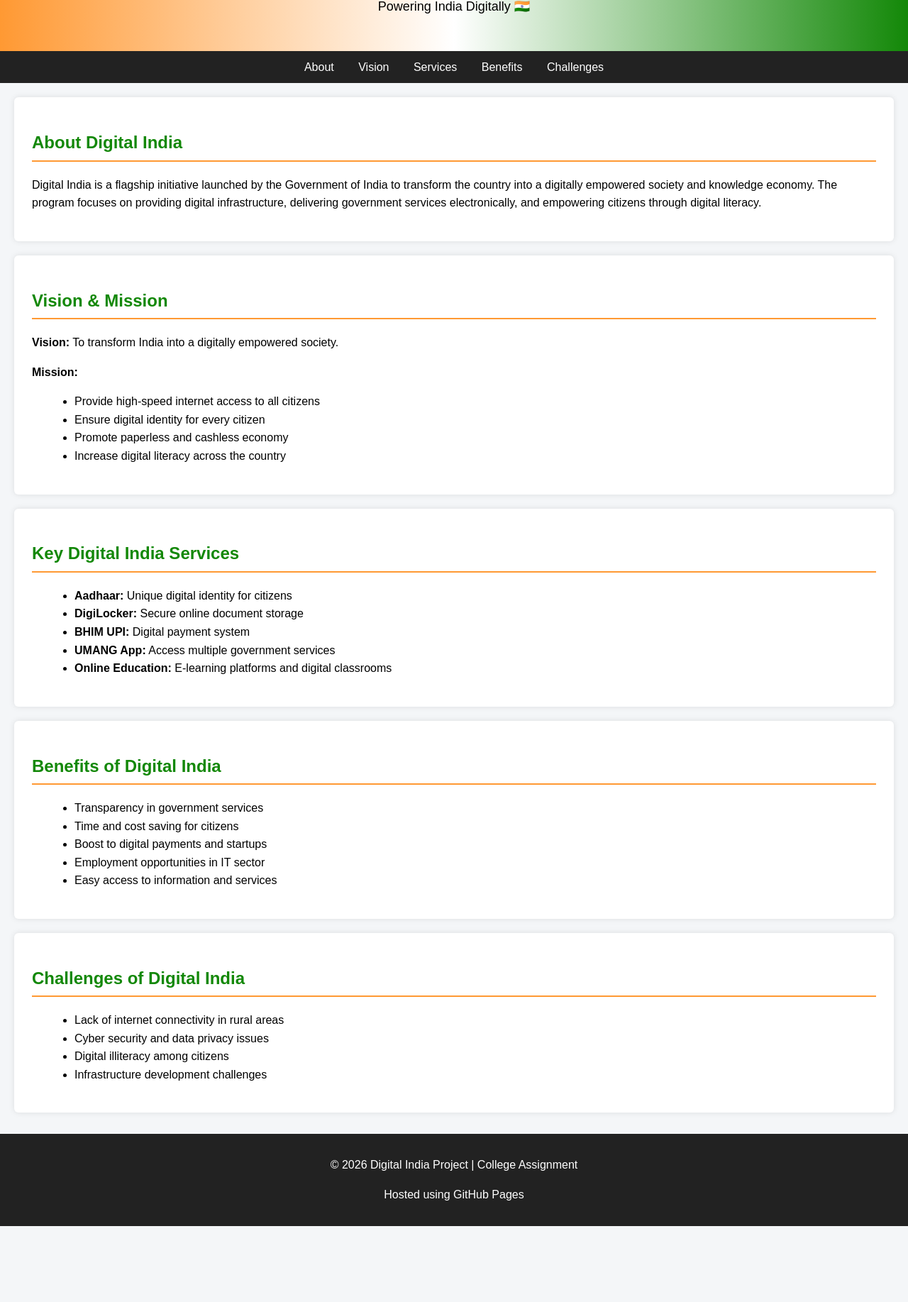
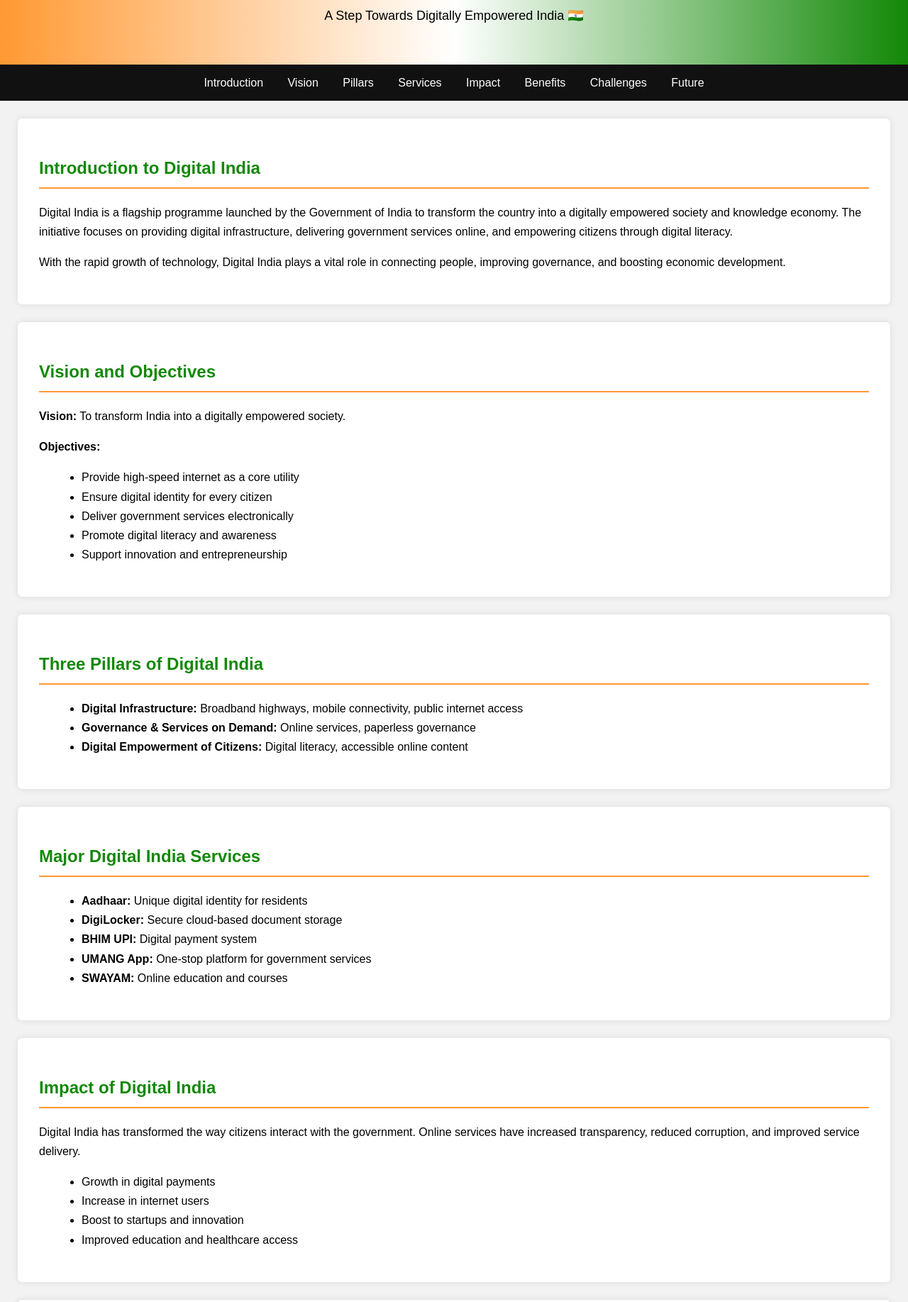
Before and after one commit to rawatanshul0007/rawatanshul0007.github.io, a plain HTML site: page index.html in a window 1280 px wide. Shown: the part 109-1944 px from the top of the page at 71% size. Before the commit the page ends 1837 px from the top, so only its background shows below. Drawn offline with Linux system fonts and the light colour scheme.

Commit message:
Update index.html

```diff
--- a/index.html
+++ b/index.html
@@ -6,159 +6,184 @@
 <meta name="viewport" content="width=device-width, initial-scale=1.0">
 
 <style>
-    body {
-      margin: 0;
+body{
+  margin:0;
   font-family: Arial, Helvetica, sans-serif;
-      background-color: #f4f6f8;
-      line-height: 1.6;
+  background:#f2f2f2;
+  line-height:1.7;
 }
 
-    /* Header */
-    header {
-      background: linear-gradient(to right, #ff9933, #ffffff, #138808);
-      text-align: center;
-      padding: 30px 15px;
+/* HEADER */
+header{
+  background: linear-gradient(to right,#ff9933,#ffffff,#138808);
+  text-align:center;
+  padding:35px 15px;
+}
+header h1{
+  font-size:42px;
+  margin:0;
+}
+header p{
+  font-size:18px;
+  margin-top:10px;
 }
 
-    header h1 {
-      margin: 0;
-      font-size: 40px;
-      color: #000;
+/* NAVBAR */
+nav{
+  background:#111;
+  text-align:center;
+  padding:12px;
+}
+nav a{
+  color:#fff;
+  text-decoration:none;
+  margin:0 15px;
+  font-size:16px;
+}
+nav a:hover{
+  text-decoration:underline;
 }
 
-    header p {
-      margin-top: 10px;
-      font-size: 18px;
+/* SECTIONS */
+section{
+  background:#fff;
+  margin:25px;
+  padding:30px;
+  border-radius:6px;
+  box-shadow:0 0 10px rgba(0,0,0,0.1);
+}
+section h2{
+  color:#138808;
+  border-bottom:2px solid #ff9933;
+  padding-bottom:6px;
+}
+ul{
+  margin-left:20px;
 }
 
-    /* Navigation */
-    nav {
-      background: #222;
-      padding: 10px;
-      text-align: center;
-    }
-
-    nav a {
-      color: white;
-      text-decoration: none;
-      margin: 0 15px;
-      font-size: 16px;
-    }
-
-    nav a:hover {
-      text-decoration: underline;
-    }
-
-    /* Section */
-    section {
-      background: #ffffff;
-      margin: 20px;
-      padding: 25px;
-      border-radius: 6px;
-      box-shadow: 0 0 8px rgba(0,0,0,0.1);
-    }
-
-    section h2 {
-      color: #138808;
-      border-bottom: 2px solid #ff9933;
-      padding-bottom: 5px;
-    }
-
-    ul {
-      margin-left: 20px;
-    }
-
-    /* Footer */
-    footer {
-      background: #222;
-      color: white;
-      text-align: center;
-      padding: 15px;
-      margin-top: 30px;
+/* FOOTER */
+footer{
+  background:#111;
+  color:#fff;
+  text-align:center;
+  padding:20px;
 }
 </style>
 </head>
 
 <body>
 
-  <!-- Header -->
 <header>
   <h1>Digital India</h1>
-    <p>Powering India Digitally 🇮🇳</p>
+  <p>A Step Towards Digitally Empowered India 🇮🇳</p>
 </header>
 
-  <!-- Navigation -->
 <nav>
-    <a href="#about">About</a>
+  <a href="#intro">Introduction</a>
   <a href="#vision">Vision</a>
+  <a href="#pillars">Pillars</a>
   <a href="#services">Services</a>
+  <a href="#impact">Impact</a>
   <a href="#benefits">Benefits</a>
   <a href="#challenges">Challenges</a>
+  <a href="#future">Future</a>
 </nav>
 
-  <!-- About Section -->
-  <section id="about">
-    <h2>About Digital India</h2>
+<section id="intro">
+<h2>Introduction to Digital India</h2>
 <p>
-      Digital India is a flagship initiative launched by the Government of India
-      to transform the country into a digitally empowered society and knowledge economy.
-      The program focuses on providing digital infrastructure, delivering government
-      services electronically, and empowering citizens through digital literacy.
+Digital India is a flagship programme launched by the Government of India to
+transform the country into a digitally empowered society and knowledge economy.
+The initiative focuses on providing digital infrastructure, delivering
+government services online, and empowering citizens through digital literacy.
+</p>
+<p>
+With the rapid growth of technology, Digital India plays a vital role in
+connecting people, improving governance, and boosting economic development.
 </p>
 </section>
 
-  <!-- Vision & Mission -->
 <section id="vision">
-    <h2>Vision & Mission</h2>
+<h2>Vision and Objectives</h2>
 <p><strong>Vision:</strong> To transform India into a digitally empowered society.</p>
-    <p><strong>Mission:</strong></p>
+<p><strong>Objectives:</strong></p>
 <ul>
-      <li>Provide high-speed internet access to all citizens</li>
+  <li>Provide high-speed internet as a core utility</li>
   <li>Ensure digital identity for every citizen</li>
-      <li>Promote paperless and cashless economy</li>
-      <li>Increase digital literacy across the country</li>
+  <li>Deliver government services electronically</li>
+  <li>Promote digital literacy and awareness</li>
+  <li>Support innovation and entrepreneurship</li>
 </ul>
 </section>
 
-  <!-- Services -->
-  <section id="services">
-    <h2>Key Digital India Services</h2>
+<section id="pillars">
+<h2>Three Pillars of Digital India</h2>
 <ul>
-      <li><strong>Aadhaar:</strong> Unique digital identity for citizens</li>
-      <li><strong>DigiLocker:</strong> Secure online document storage</li>
-      <li><strong>BHIM UPI:</strong> Digital payment system</li>
-      <li><strong>UMANG App:</strong> Access multiple government services</li>
-      <li><strong>Online Education:</strong> E-learning platforms and digital classrooms</li>
+  <li><strong>Digital Infrastructure:</strong> Broadband highways, mobile connectivity, public internet access</li>
+  <li><strong>Governance & Services on Demand:</strong> Online services, paperless governance</li>
+  <li><strong>Digital Empowerment of Citizens:</strong> Digital literacy, accessible online content</li>
 </ul>
 </section>
 
-  <!-- Benefits -->
+<section id="services">
+<h2>Major Digital India Services</h2>
+<ul>
+  <li><strong>Aadhaar:</strong> Unique digital identity for residents</li>
+  <li><strong>DigiLocker:</strong> Secure cloud-based document storage</li>
+  <li><strong>BHIM UPI:</strong> Digital payment system</li>
+  <li><strong>UMANG App:</strong> One-stop platform for government services</li>
+  <li><strong>SWAYAM:</strong> Online education and courses</li>
+</ul>
+</section>
+
+<section id="impact">
+<h2>Impact of Digital India</h2>
+<p>
+Digital India has transformed the way citizens interact with the government.
+Online services have increased transparency, reduced corruption, and improved
+service delivery.
+</p>
+<ul>
+  <li>Growth in digital payments</li>
+  <li>Increase in internet users</li>
+  <li>Boost to startups and innovation</li>
+  <li>Improved education and healthcare access</li>
+</ul>
+</section>
+
 <section id="benefits">
 <h2>Benefits of Digital India</h2>
 <ul>
-      <li>Transparency in government services</li>
-      <li>Time and cost saving for citizens</li>
-      <li>Boost to digital payments and startups</li>
-      <li>Employment opportunities in IT sector</li>
-      <li>Easy access to information and services</li>
+  <li>Easy access to government services</li>
+  <li>Transparency and accountability</li>
+  <li>Time and cost savings</li>
+  <li>Employment generation</li>
+  <li>Promotion of cashless economy</li>
 </ul>
 </section>
 
-  <!-- Challenges -->
 <section id="challenges">
-    <h2>Challenges of Digital India</h2>
+<h2>Challenges Faced</h2>
 <ul>
-      <li>Lack of internet connectivity in rural areas</li>
-      <li>Cyber security and data privacy issues</li>
-      <li>Digital illiteracy among citizens</li>
-      <li>Infrastructure development challenges</li>
+  <li>Lack of digital literacy in rural areas</li>
+  <li>Internet connectivity issues</li>
+  <li>Cyber security threats</li>
+  <li>Data privacy concerns</li>
 </ul>
 </section>
 
-  <!-- Footer -->
+<section id="future">
+<h2>Future Scope of Digital India</h2>
+<p>
+The future of Digital India is promising. With advancements in technologies
+like Artificial Intelligence, Cloud Computing, and 5G networks, Digital India
+will further strengthen governance, education, healthcare, and economic growth.
+</p>
+</section>
+
 <footer>
-    <p>© 2026 Digital India Project | College Assignment</p>
-    <p>Hosted using GitHub Pages</p>
+<p>© 2026 Digital India Project</p>
+<p>Created using HTML & CSS | Hosted on GitHub Pages</p>
 </footer>
 
 </body>
```
Lines whose indentation alone changed are shown as unchanged.
